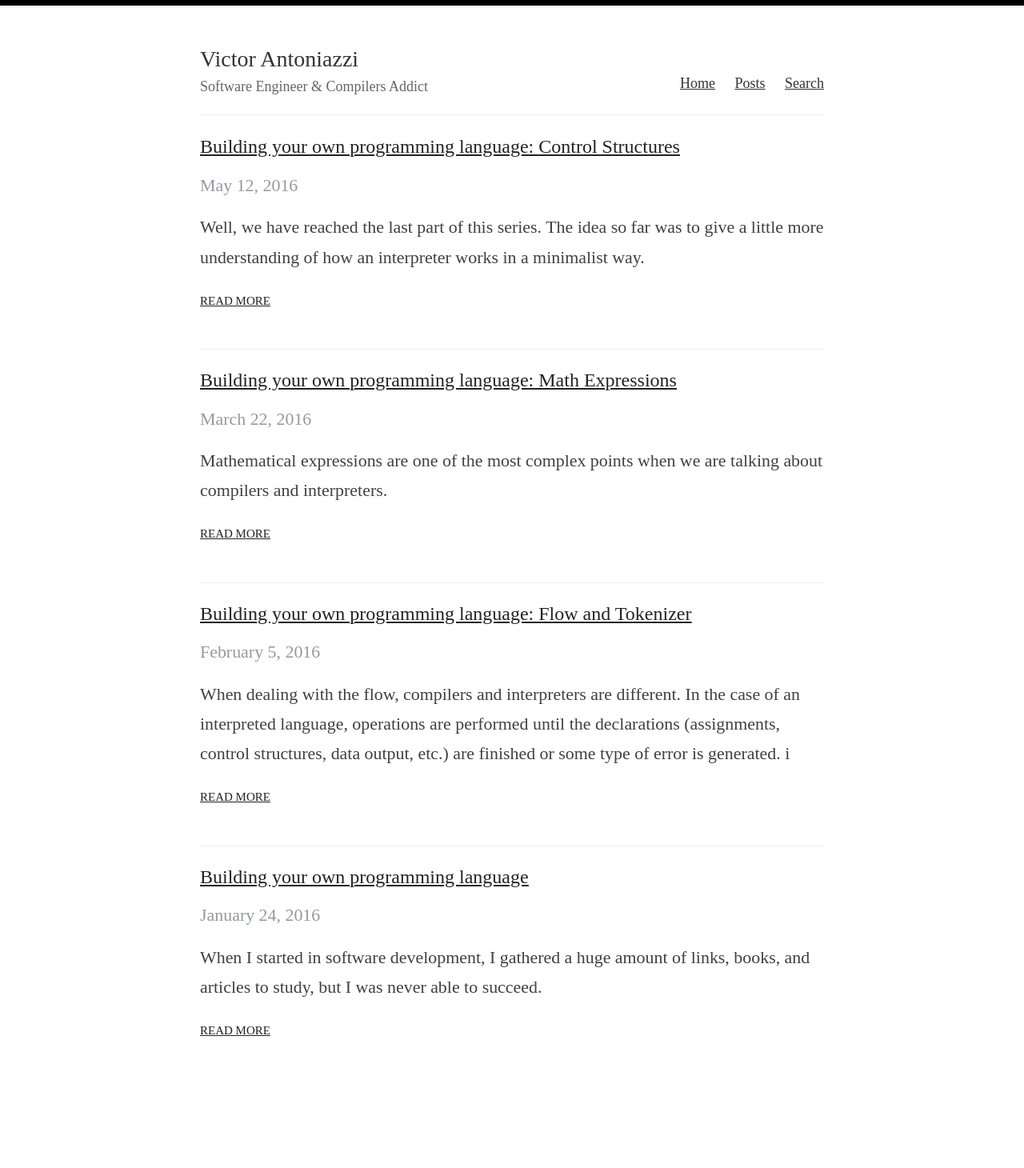
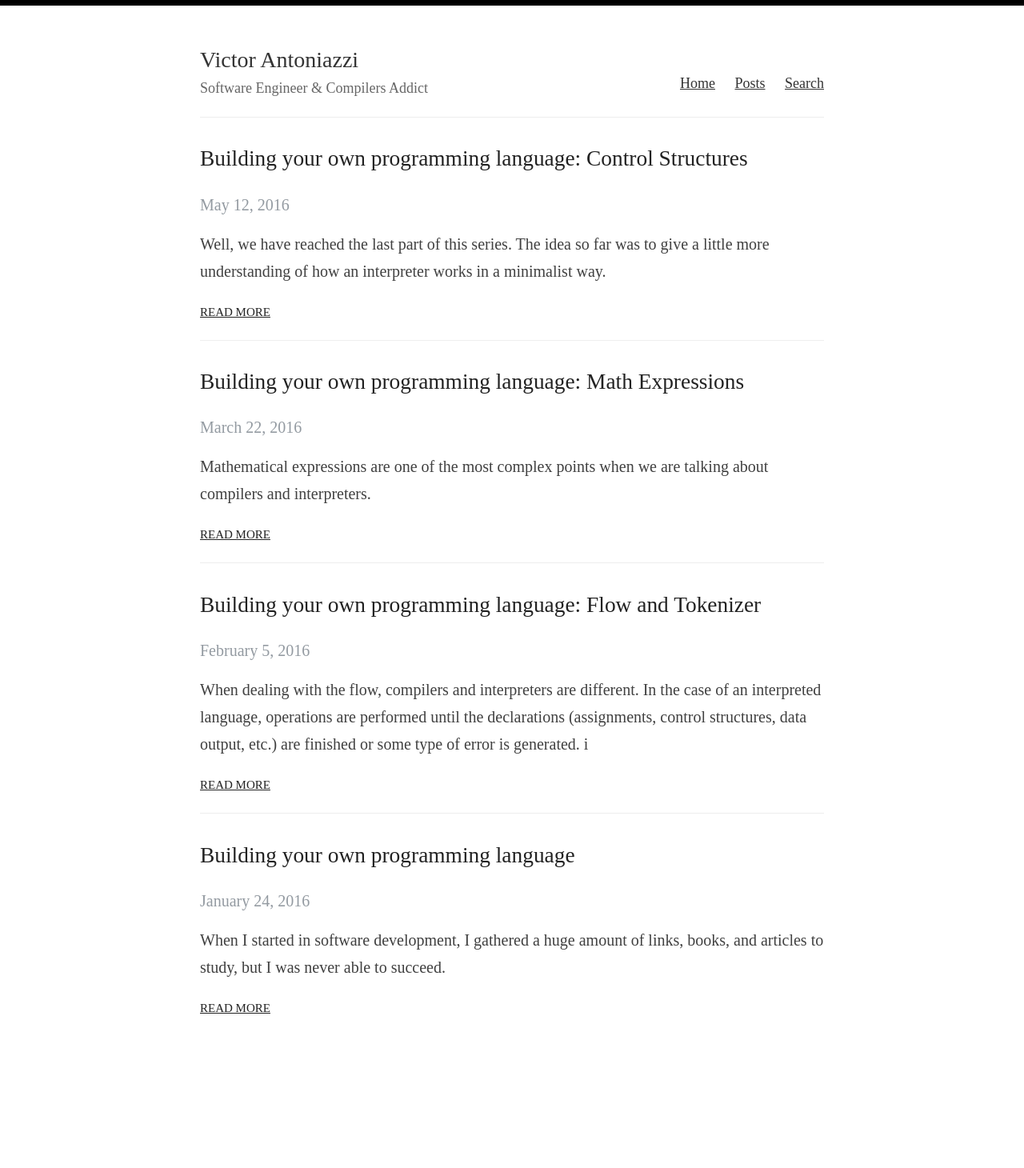
Before and after one commit to vgsantoniazzi/vgsantoniazzi.github.io, a Jekyll site: the page built from posts/index.html, in a window 1280 px wide. Shown: the whole page at 80% size. Built offline with Jekyll 4.4.1, drawn with Linux system fonts in a browser that asks for light colours; some web fonts are replaced; the list of posts is cut into pages by our own code; after the commit the page ends 1429 px from its top, so only the background shows below that.

Commit message:
Improve reading.

```diff
--- a/_config.yml
+++ b/_config.yml
@@ -37,7 +37,6 @@ disqus:
 google_analytics: UA-174837624-1
 
 
-# Your website URL (e.g. http://amitmerchant1990.github.io or http://www.amitmerchant.com)
 # Used for Sitemap.xml and your RSS feed
 url: http://vgsantoniazzi.com
 
--- a/assets/style.scss
+++ b/assets/style.scss
@@ -25,7 +25,7 @@ body {
   font-family: "Scope One";
   color: #404040;
   line-height: 1.7;
-  font-size: 137%;
+  font-size: 125%;
   height: 100%;
   overflow-y: scroll;
 }
@@ -41,7 +41,7 @@ h1, h2, h3, h4, h5, h6 {
   color: $darkerGray;
   font-weight: bold;
 
-  line-height: 1.7;
+  line-height: 1.8;
   margin: 1em 0 15px;
   padding: 0;
 
@@ -51,7 +51,7 @@ h1, h2, h3, h4, h5, h6 {
 }
 
 h1 {
-  font-size: 24px;
+  font-size: 137%;
   a {
     color: inherit;
   }
@@ -347,7 +347,7 @@ nav {
 //
 
 .posts > .post {
-  padding-bottom: 2em;
+  padding-bottom: 1em;
   border-bottom: 1px solid $lightGray;
 }
 
@@ -383,6 +383,10 @@ nav {
   .read-more {
     text-transform: uppercase;
     font-size: 15px;
+  }
+
+  .post-title {
+    text-decoration: none;
   }
 }
 
@@ -429,19 +433,10 @@ body:after {
     z-index: 1000;
 }
 
-.post h1{
-  font-weight: 100;
+.post h1 {
+  font-weight: 500;
   font-kerning: auto;
   font-feature-settings: "kern","liga","dlig","hlig","cswh";
-  line-height: 1.2;
-  text-decoration: underline;
-}
-
-.page h1{
-  font-weight: bold;
-  font-kerning: auto;
-  font-feature-settings: "kern","liga","dlig","hlig","cswh";
-  line-height: 1.2;
 }
 
 .author_title{
--- a/posts/index.html
+++ b/posts/index.html
@@ -5,7 +5,7 @@ layout: default
 <div class="posts">
   {% for post in paginator.posts %}
     <article class="post">
-      <a href="{{ site.baseurl }}{{ post.url }}">
+      <a class="post-title" href="{{ site.baseurl }}{{ post.url }}">
         <h1>{{ post.title }}</h1>
       </a>
       <div>
```
Also changed, not shown: _layouts/post.html (+12 -11 lines), README.md.
